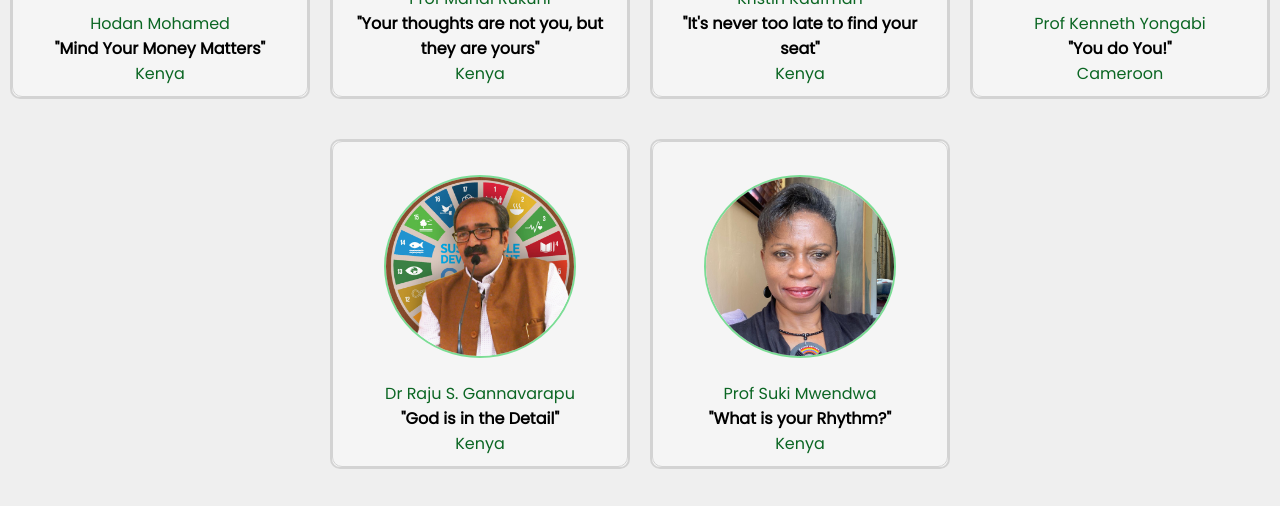
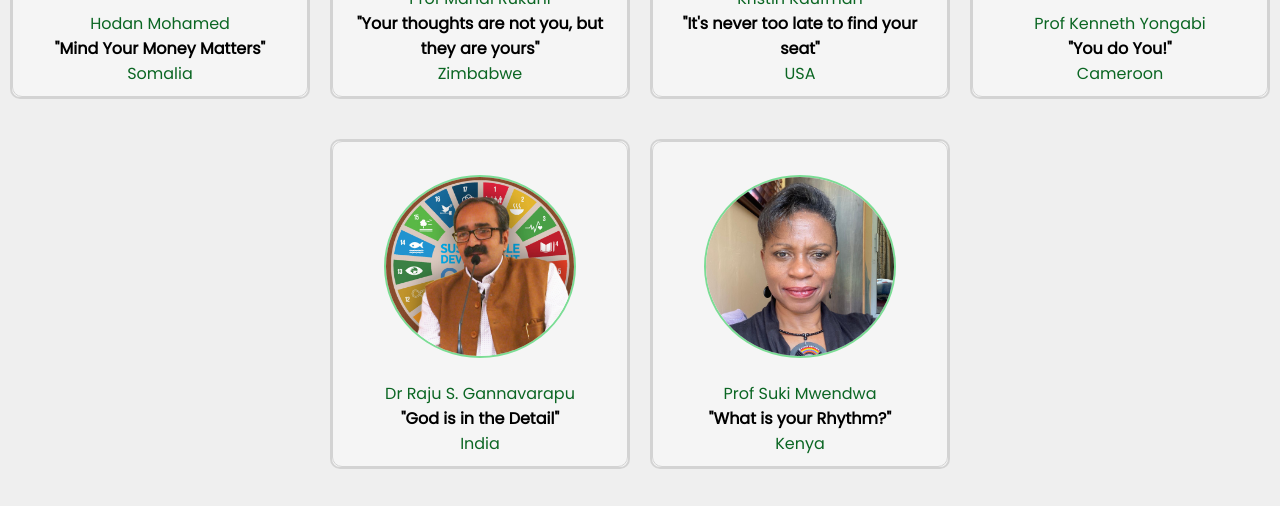
Before and after one commit to waynegakuo/virtual-summit, a plain HTML site: page index.html in a window 1280 px wide. Shown: the part 2012-2518 px from the top of the page. Drawn offline with Linux system fonts and the light colour scheme; no server answers; a web font is replaced by a local one.

Commit message:
Updated countries of origin for speakers

```diff
--- a/index.html
+++ b/index.html
@@ -128,7 +128,7 @@
                     <div class="speaker-info">
                         <span>Hodan Mohamed</span>
                         <span><b>"Mind Your Money Matters"</b></span>
-                        <span>Kenya</span>
+                        <span>Somalia</span>
                     </div>
                 </div>
                 <div class="back">
@@ -149,7 +149,7 @@
                     <div class="speaker-info">
                         <span>Prof Mandi Rukuni</span>
                         <span><b>"Your thoughts are not you, but they are yours"</b></span>
-                        <span>Kenya</span>
+                        <span>Zimbabwe</span>
                     </div>
                 </div>
                 <div class="back">
@@ -170,7 +170,7 @@
                     <div class="speaker-info">
                         <span>Kristin Kaufman</span>
                         <span><b>"It's never too late to find your seat"</b></span>
-                        <span>Kenya</span>
+                        <span>USA</span>
                     </div>
                 </div>
                 <div class="back">
@@ -216,7 +216,7 @@
                     <div class="speaker-info">
                         <span>Dr Raju S. Gannavarapu</span>
                         <span><b>"God is in the Detail"</b></span>
-                        <span>Kenya</span>
+                        <span>India</span>
                     </div>
                 </div>
                 <div class="back">
```
